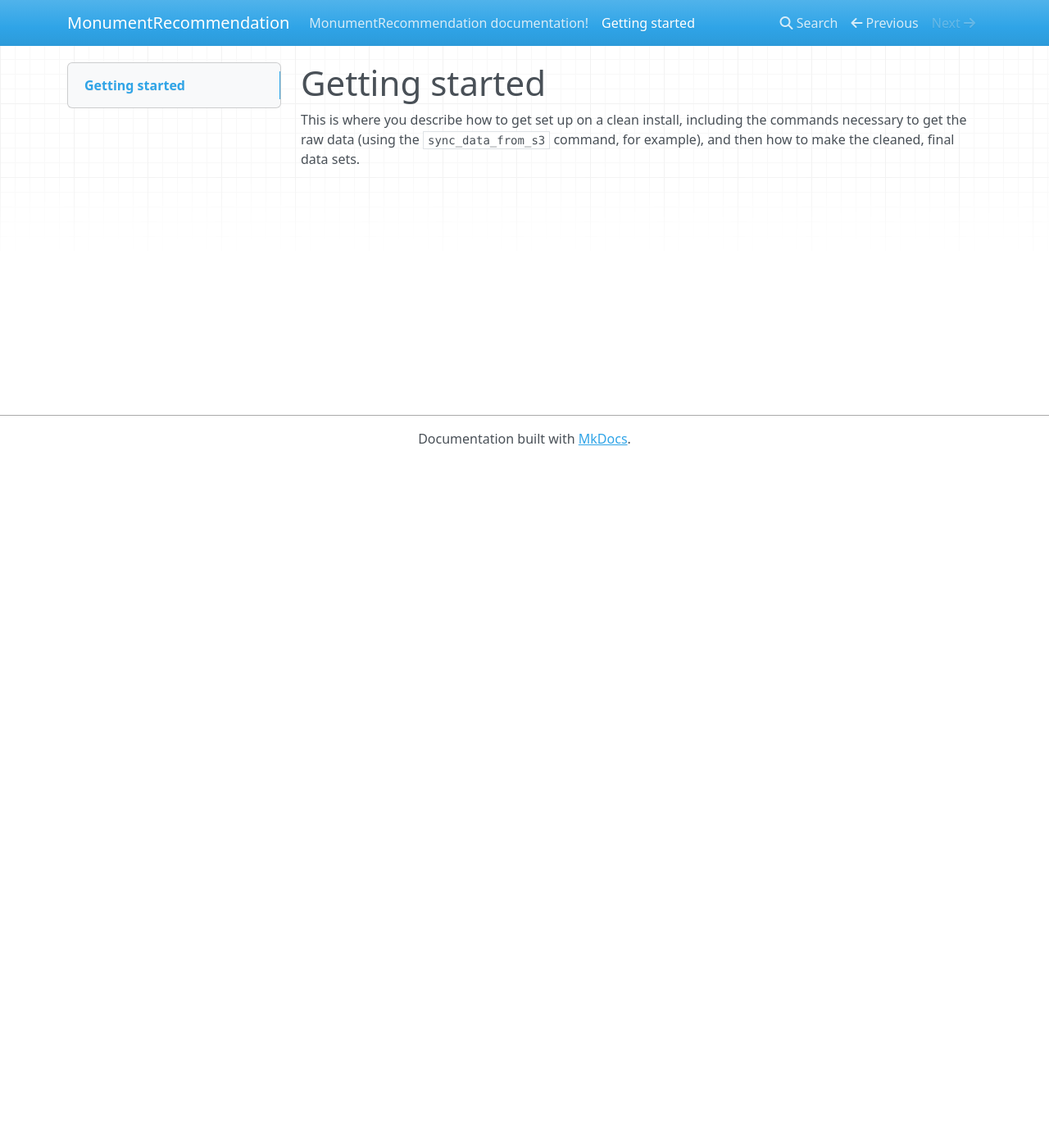
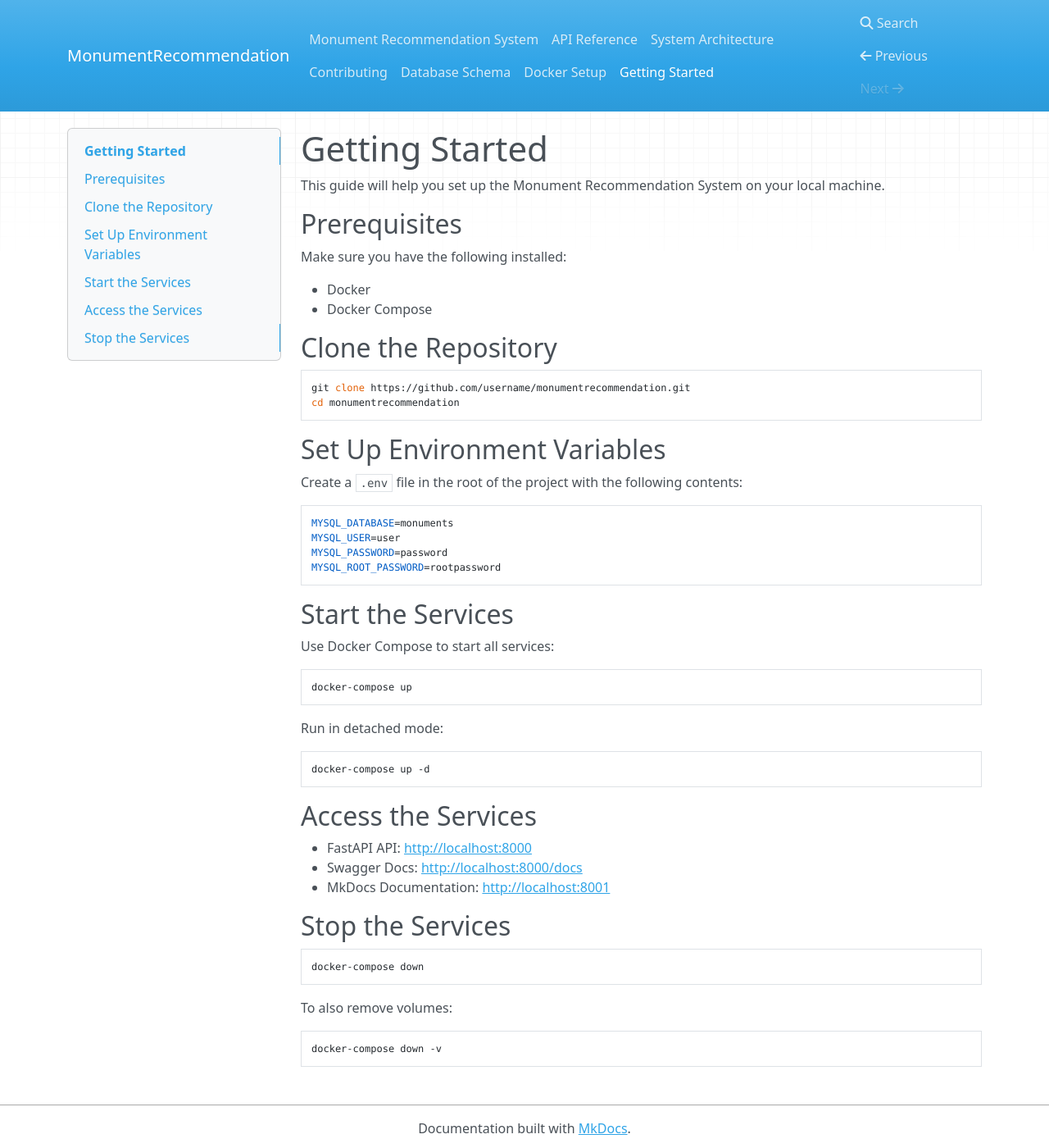
Before and after one commit to Anoobee/MonumentsRecommendation, an MkDocs documentation site: the page built from docs/docs/getting-started.md, in a window 1280 px wide and 1400 px high. Shown: the whole window at 82% size. Built offline with MkDocs 1.6.1, drawn with Linux system fonts in a browser that asks for light colours; nearby versions of some CDN libraries.

Commit message:
feat: add detailed document

````diff
--- /dev/null
+++ b/docs/docs/architecture.md
@@ -0,0 +1,50 @@
+# System Architecture
+
+## Overview
+
+The Monument Recommendation system follows a microservices architecture with the following components:
+
+1. **FastAPI Backend**: Handles API requests and recommendation logic
+2. **MySQL Database**: Stores monument and user data
+3. **MkDocs**: Provides system documentation
+
+## Component Diagram
+
+```
+┌────────────────┐     ┌────────────────┐
+│                │     │                │
+│  FastAPI API   │◄────►  MySQL Database│
+│   (Port 8000)  │     │   (Port 3307)  │
+│                │     │                │
+└────────────────┘     └────────────────┘
+        ▲
+        │
+        │
+        ▼
+┌────────────────┐
+│                │
+│  MkDocs Docs   │
+│   (Port 8001)  │
+│                │
+└────────────────┘
+```
+
+## Recommendation Algorithm
+
+The recommendation system uses weighted scoring based on multiple factors:
+
+1. **Distance**: Proximity to user's current location
+2. **Type Match**: Match with user's preferred monument type
+3. **Popularity**: Overall popularity of the monument
+4. **Seasonal Factors**: Current season and weather conditions
+5. **Events**: Ongoing or upcoming events at the monument
+
+The final score is calculated as a weighted sum of these individual scores, and monuments are ranked based on their final scores.
+
+## Data Flow
+
+1. User submits location and preferences
+2. System retrieves monument data from the database
+3. Recommendation algorithm calculates scores for each monument
+4. Monuments are sorted by score
+5. Top recommendations are returned to the user
--- /dev/null
+++ b/docs/docs/contributing.md
@@ -0,0 +1,66 @@
+# Contributing
+
+Thank you for considering contributing to the Monument Recommendation System! Your contributions are highly appreciated.
+
+## How to Contribute
+
+1. **Fork the Repository**
+
+   * Click on the "Fork" button at the top of the repository page.
+
+2. **Clone Your Fork**
+
+   ```bash
+   git clone https://github.com/your-username/monumentrecommendation.git
+   cd monumentrecommendation
+   ```
+
+3. **Create a Branch**
+
+   ```bash
+   git checkout -b your-feature-branch
+   ```
+
+4. **Make Changes**
+
+   * Make your changes locally
+   * Commit your changes with clear messages
+
+5. **Push to GitHub**
+
+   ```bash
+   git push origin your-feature-branch
+   ```
+
+6. **Create a Pull Request**
+
+   * Navigate to your fork on GitHub
+   * Click the "New pull request" button
+   * Select your branch and compare it with the main branch of the original repo
+
+## Coding Guidelines
+
+* Write clean, readable code
+* Follow PEP8 guidelines for Python code
+* Document new functions and modules
+
+## Reporting Bugs
+
+If you find a bug, please open an issue on GitHub with:
+
+* A clear title and description
+* Steps to reproduce the issue
+* Expected and actual behavior
+* Any relevant logs or screenshots
+
+## Feature Requests
+
+Have an idea for a new feature? Open an issue with:
+
+* A use case description
+* Why it would be useful
+* Possible implementation suggestions
+
+## License
+
+By contributing, you agree that your contributions will be licensed under the same license as the project.
--- /dev/null
+++ b/docs/docs/docker-setup.md
@@ -0,0 +1,61 @@
+# Docker Setup
+
+The project uses Docker and Docker Compose for easy deployment and development.
+
+## Prerequisites
+
+* Docker
+* Docker Compose
+
+## Configuration
+
+1. Create a `.env` file in the project root with the following content:
+
+```
+MYSQL_DATABASE=monuments
+MYSQL_USER=user
+MYSQL_PASSWORD=password
+MYSQL_ROOT_PASSWORD=rootpassword
+```
+
+## Running the Services
+
+Start all services (database, API, and documentation):
+
+```bash
+docker-compose up
+```
+
+To run in detached mode:
+
+```bash
+docker-compose up -d
+```
+
+## Accessing Services
+
+* FastAPI application: [http://localhost:8000](http://localhost:8000)
+* API documentation (Swagger UI): [http://localhost:8000/docs](http://localhost:8000/docs)
+* Project documentation (MkDocs): [http://localhost:8001](http://localhost:8001)
+
+## Building Images
+
+If you need to rebuild the images:
+
+```bash
+docker-compose build
+```
+
+## Stopping Services
+
+Stop all services:
+
+```bash
+docker-compose down
+```
+
+To stop and remove volumes:
+
+```bash
+docker-compose down -v
+```
--- a/docs/docs/getting-started.md
+++ b/docs/docs/getting-started.md
@@ -1,6 +1,60 @@
-Getting started
-===============
+# Getting Started
 
-This is where you describe how to get set up on a clean install, including the
-commands necessary to get the raw data (using the `sync_data_from_s3` command,
-for example), and then how to make the cleaned, final data sets.
+This guide will help you set up the Monument Recommendation System on your local machine.
+
+## Prerequisites
+
+Make sure you have the following installed:
+
+* Docker
+* Docker Compose
+
+## Clone the Repository
+
+```bash
+git clone https://github.com/username/monumentrecommendation.git
+cd monumentrecommendation
+```
+
+## Set Up Environment Variables
+
+Create a `.env` file in the root of the project with the following contents:
+
+```
+MYSQL_DATABASE=monuments
+MYSQL_USER=user
+MYSQL_PASSWORD=password
+MYSQL_ROOT_PASSWORD=rootpassword
+```
+
+## Start the Services
+
+Use Docker Compose to start all services:
+
+```bash
+docker-compose up
+```
+
+Run in detached mode:
+
+```bash
+docker-compose up -d
+```
+
+## Access the Services
+
+* FastAPI API: [http://localhost:8000](http://localhost:8000)
+* Swagger Docs: [http://localhost:8000/docs](http://localhost:8000/docs)
+* MkDocs Documentation: [http://localhost:8001](http://localhost:8001)
+
+## Stop the Services
+
+```bash
+docker-compose down
+```
+
+To also remove volumes:
+
+```bash
+docker-compose down -v
+```
````
Also changed, not shown: docs/docs/api-reference.md (added, +72 -0 lines), docs/docs/database.md (added, +33 -0 lines), docs/docs/index.md (+30 -5 lines).
